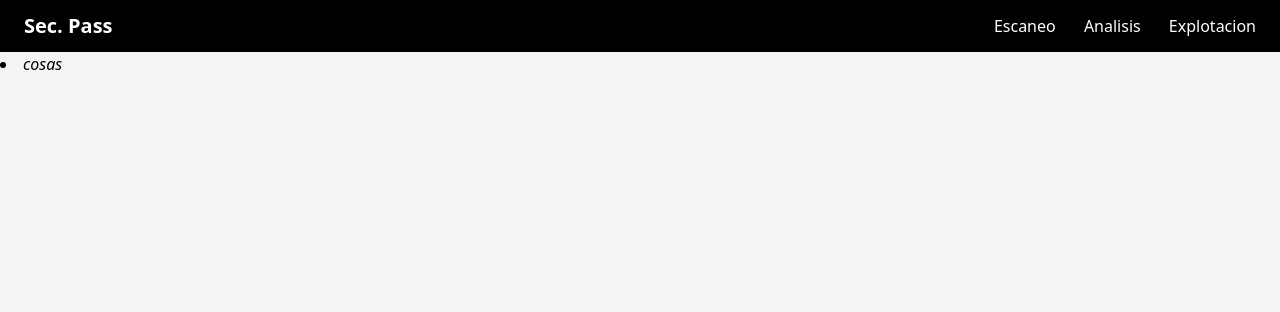
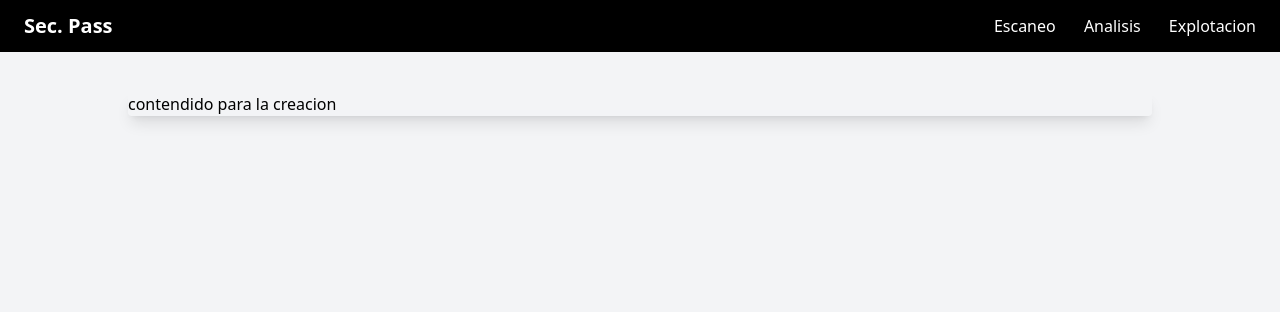
Before and after one commit to Samres27/sec-maskay, a Flask app: template templates/escaneo/show.html in a window 1280 px wide. Shown: the top 312 px of the page. Run offline with Flask 3, Linux system fonts and the light colour scheme; the template is opened without the code that fills it, so the values that code supplies are empty; some libraries are stand-ins or nearby versions.

Commit message:
update:view

```diff
--- a/hello.py
+++ b/hello.py
@@ -12,7 +12,7 @@ def index():
 def escaneoView():
     return render_template('escaneo/view.html')
 
-@app.route('/escaneo/dominio', methods =['POST'])
+@app.route('/escaneo/dominio')#, methods =['POST'])
 
 def escaneoDominio():
     return render_template('escaneo/show.html')
--- a/templates/escaneo/show.html
+++ b/templates/escaneo/show.html
@@ -2,9 +2,9 @@
 {% extends 'layoud/layoud.html' %}
 {% block content %}
 
-<li>
-    <i>
-        cosas
-    </i>
-</li>
+<div class="w-full justify-items-center">
+    <div class="mt-10 w-4/5 rounded overflow-hidden shadow-lg grid-cols-4 self-center">
+        <div>contendido para la creacion</div>
+     </div>
+</div>
 {% endblock %}
```
Also changed, not shown: 1 other file.
